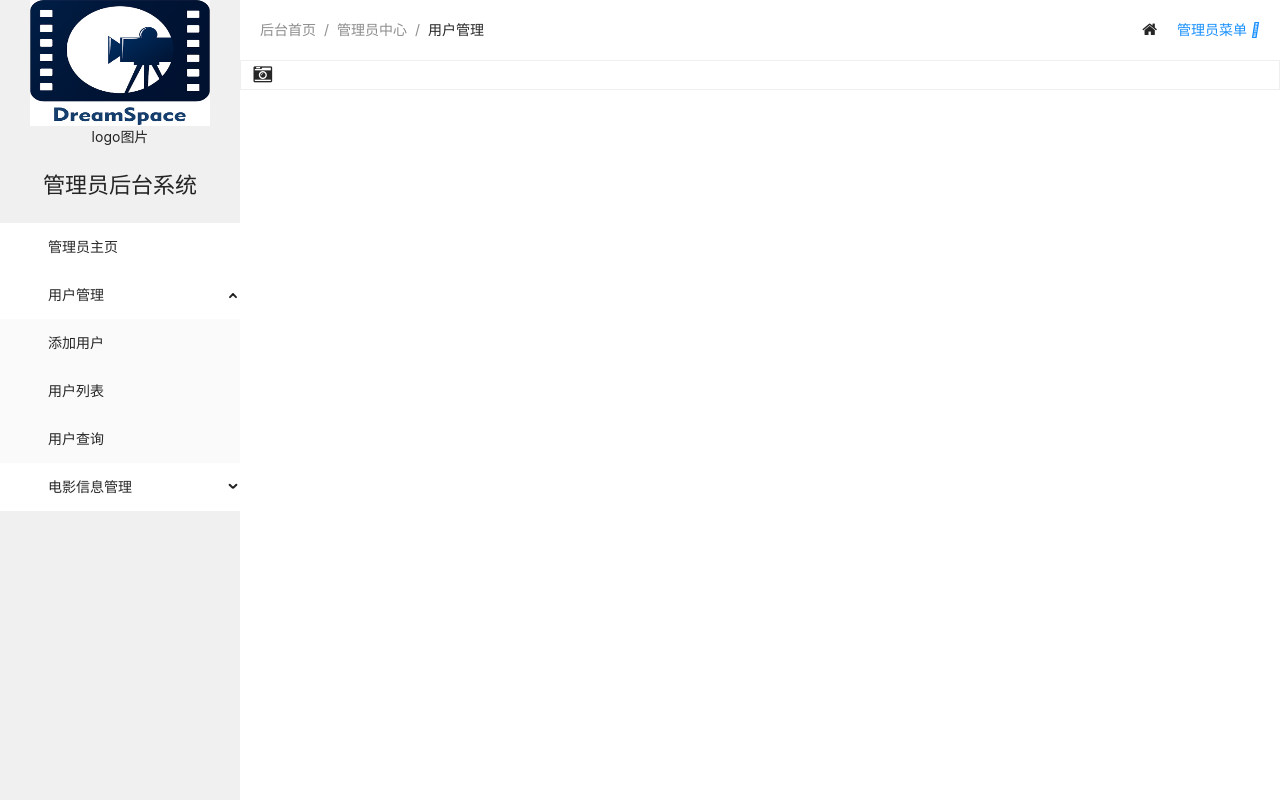
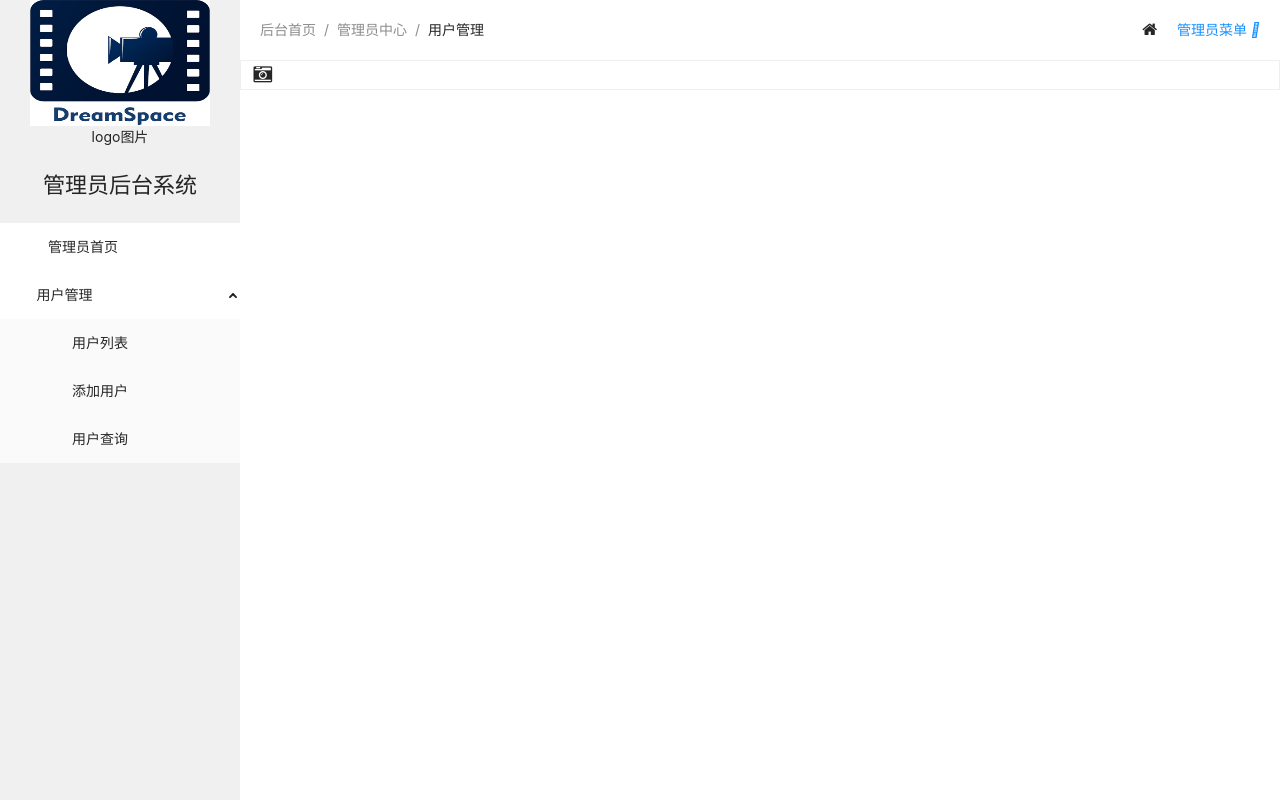
Before and after one commit to profikiller-zzy/cinema_platform_admin, a Vue app in the folder Web/: page /admin in a window 1280 px wide. Both pictures are taken after a click on the element "用户管理". Built offline with nearby package versions, Linux system fonts and the light colour scheme; a web font is replaced by a local one.

Commit message:
侧边栏导航菜单数据渲染

```diff
--- a/Web/src/assets/css/iconfont.css
+++ b/Web/src/assets/css/iconfont.css
@@ -1,8 +1,8 @@
 @font-face {
   font-family: "iconfont"; /* Project id 4503957 */
-  src: url('//at.alicdn.com/t/c/font_4503957_ag5pp9svtyb.woff2?t=1712891852399') format('woff2'),
-       url('//at.alicdn.com/t/c/font_4503957_ag5pp9svtyb.woff?t=1712891852399') format('woff'),
-       url('//at.alicdn.com/t/c/font_4503957_ag5pp9svtyb.ttf?t=1712891852399') format('truetype');
+  src: url('//at.alicdn.com/t/c/font_4503957_ezbfmic7mo7.woff2?t=1712893478666') format('woff2'),
+       url('//at.alicdn.com/t/c/font_4503957_ezbfmic7mo7.woff?t=1712893478666') format('woff'),
+       url('//at.alicdn.com/t/c/font_4503957_ezbfmic7mo7.ttf?t=1712893478666') format('truetype');
 }
 
 .iconfont {
@@ -11,6 +11,18 @@
   font-style: normal;
   -webkit-font-smoothing: antialiased;
   -moz-osx-font-smoothing: grayscale;
+}
+
+.icon-tianjiayonghu:before {
+  content: "\e630";
+}
+
+.icon-yonghuchaxun:before {
+  content: "\e61f";
+}
+
+.icon-yonghuliebiao:before {
+  content: "\e657";
 }
 
 .icon-yonghuguanli:before {
--- a/Web/src/components/admin/admin_aside.vue
+++ b/Web/src/components/admin/admin_aside.vue
@@ -7,53 +7,19 @@
       <div class="admin_aside_title">管理员后台系统</div>
     </div>
     <div class="admin_aside_body">
-       <a-menu
-        v-model:selectedKeys="selectedKeys"
-        style="width: 256px"
-        mode="inline"
-      >
-        <a-menu-item key="admin_home">
-          <template #icon>
-            <i class="iconfont icon-home"></i>
-          </template>
-          管理员主页
-        </a-menu-item>
-        <a-sub-menu key="sub1">
-          <template #icon>
-            <i class="iconfont icon-yonghuguanli"></i>
-          </template>
-          <template #title>用户管理</template>
-          <a-menu-item key="3">添加用户</a-menu-item>
-          <a-menu-item key="3">用户列表</a-menu-item>
-          <a-menu-item key="4">用户查询</a-menu-item>
-        </a-sub-menu>
-        <a-sub-menu key="sub2">
-          <template #icon>
-            <i class="iconfont icon-dianyingziyuan"></i>
-          </template>
-          <template #title>电影信息管理</template>
-          <a-menu-item key="7">预告发布</a-menu-item>
-          <a-menu-item key="8">电影列表</a-menu-item>
-        </a-sub-menu>
-      </a-menu>
+      <Admin_aside_menu></Admin_aside_menu>
     </div>
   </div>
 </template>
 
 <script>
-import "@/assets/css/iconfont.css"
-export default {
-  data() {
-    return {
-      menuItems: [
-        { id: 1, label: 'Home', path: '/' },
-        { id: 2, label: 'About', path: '/about' },
-        { id: 3, label: 'Services', path: '/services' },
-        { id: 4, label: 'Contact', path: '/contact' },
-      ]
-    };
-  }
-};
+import Admin_aside_menu from "@/components/admin/admin_aside_menu.vue";
+import {defineComponent} from "vue";
+
+export default defineComponent({
+  components: {Admin_aside_menu}
+})
+
 </script>
 
 <style lang="scss">
--- /dev/null
+++ b/Web/src/components/admin/admin_aside_menu.vue
@@ -0,0 +1,78 @@
+<template>
+  <a-menu
+    v-model:selectedKeys="selectedKeys"
+    style="width: 256px"
+    mode="inline"
+  >
+    <!-- 使用v-for循环渲染menuList中的数据 -->
+    <template v-for="menu in data.menuList" :key="menu.id">
+      <!-- 判断是否为子菜单 -->
+      <a-sub-menu v-if="menu.children && menu.children.length > 0" :key="menu.id">
+        <!-- 渲染子菜单的图标和标题 -->
+        <template #title>
+          <i :class="menu.icon"></i>
+          <span>{{ menu.title }}</span>
+        </template>
+        <!-- 循环渲染子菜单中的菜单项 -->
+        <a-menu-item v-for="child in menu.children" :key="child.id">
+          <template #icon><i :class="child.icon"></i></template>
+          <span>{{ child.title }}</span>
+        </a-menu-item>
+      </a-sub-menu>
+      <!-- 如果不是子菜单，则直接渲染菜单项 -->
+      <a-menu-item :key="menu.id" v-else>
+        <template #icon><i :class="menu.icon"></i></template>
+        <span>{{ menu.title }}</span>
+      </a-menu-item>
+    </template>
+  </a-menu>
+</template>
+
+<script setup>
+
+import "@/assets/css/iconfont.css"
+import {reactive} from "vue";
+const data = reactive({
+  menuList:[
+    {
+      id: "1",
+      icon: "iconfont icon-home", // 图标名称
+      title: "管理员首页",          // 菜单标题
+      name: "admin_home",               // 要跳转的路由的名称
+      children: []
+    },
+    {
+      id: "2",
+      icon: "iconfont icon-yonghuguanli", // 图标名称
+      title: "用户管理",          // 菜单标题
+      name: "",                  // 用户管理不会跳转路由，所以这里直接为空
+      children: [
+        {
+          id: "3",
+          icon: "iconfont icon-yonghuliebiao",
+          title: "用户列表",
+          name: "user_list",
+        },
+        {
+          id: "4",
+          icon: "iconfont icon-tianjiayonghu",
+          title: "添加用户",
+          name: "user_create",
+        },
+        {
+          id: "5",
+          icon: "iconfont icon-yonghuchaxun",
+          title: "用户查询",
+          name: "user_query",
+        }
+      ]
+    },
+  ]
+})
+
+</script>
+
+
+<style scoped lang="scss">
+
+</style>
```
